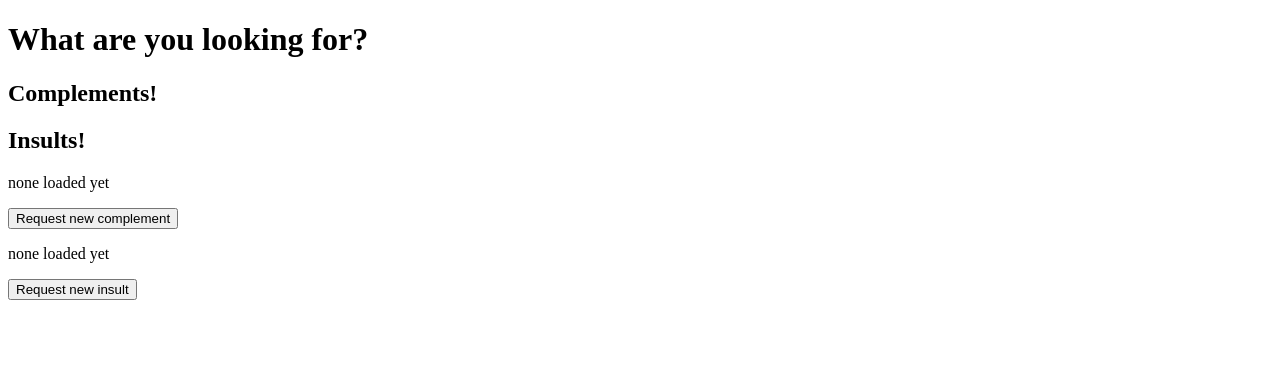
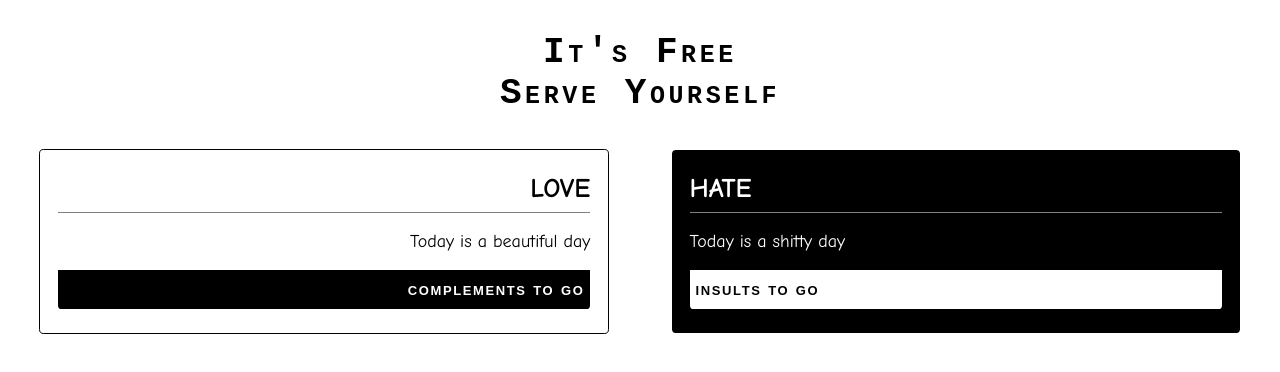
Before and after one commit to famlo95/complements-insults, a website: page index.html in a window 1280 px wide. Drawn offline with Linux system fonts and the light colour scheme; a web font is replaced by a local one.

Commit message:
sadded styles and changed some html, scripts are working correctly

```diff
--- a/index.html
+++ b/index.html
@@ -4,27 +4,27 @@
     <meta charset="UTF-8">
     <meta http-equiv="X-UA-Compatible" content="IE=edge">
     <meta name="viewport" content="width=device-width, initial-scale=1.0">
-    <link rel="stylesheet" href="style.css">
-    <title>Complements vs Insults</title>
+    <link rel="stylesheet" href="./public/style.css">
+    <title>Loving Hate</title>
 </head>
 <body>
-    <header class="row">
-        <h1>What are you looking for?</h1>
-        <div class="row">
-            <h2>Complements!</h2>
-            <h2>Insults!</h2>
-        </div>
+    <header class="container">
+        <h1>It's Free <br> Serve Yourself</h1>
     </header>
 
-    <main class="row">
-        <div class="complements-container">
-            <p class="complement">none loaded yet</p>
-            <button class="request-complement">Request new complement</button>
+    <main class="container">
+        <div class="love-container">
+            <h2>LOVE</h2>
+            <span></span>
+            <p class="complement">Today is a beautiful day</p>
+            <button class="request-complement btn">complements to go</button>
         </div>
 
-        <div class="insults-container">
-            <p class="insult">none loaded yet</p>
-            <button class="request-insult">Request new insult</button>
+        <div class="hate-container">
+            <h2>HATE</h2>
+            <span></span>
+            <p class="insult">Today is a shitty day</p>
+            <button class="request-insult btn">insults to go</button>
         </div>
     </main>
 
--- a/package.json
+++ b/package.json
@@ -1,6 +1,7 @@
 {
   "dependencies": {
-    "express": "^4.17.1"
+    "express": "^4.17.1",
+    "parcel": "^2.0.0-beta.2"
   },
   "scripts": {
     "start": "node server.js"
--- a/public/style.css
+++ b/public/style.css
@@ -0,0 +1,136 @@
+@import url('https://fonts.googleapis.com/css2?family=Comic+Neue:ital,wght@0,300;0,400;0,700;1,300&family=Delius&display=swap');
+
+:root {
+    --hate-color: black;
+    --love-color: white;
+    --container-padding: 0 1em 1.35em;
+    --outline-container: 0.1em solid;
+    --border-radius: 0.2em;
+}
+
+* {
+    box-sizing: border-box;
+}
+
+body {
+    background-color: var(--love-color);
+    font-size: 18px;
+    font-family: 'Comic Neue', 'Times New Roman', Times, serif;
+}
+
+button {
+    border-radius: 0;
+    background-color: transparent;
+    border: none;
+    outline: none;
+    cursor: pointer;
+    text-align: unset;
+}
+
+h1 {
+    text-align: center;
+    font-variant: small-caps;
+    margin-bottom: 1em;
+    letter-spacing: 0.1em;
+    font-family: 'Delius', 'Courier New', Courier, monospace;
+}
+
+h2 {
+    margin-bottom: 0.3em;
+}
+
+span {
+    height: 0.05em;
+    /* width: 1em; */
+    background-color: grey;
+}
+
+.container {
+    display: flex;
+    justify-content: space-around;
+    flex-flow: row wrap;
+    width: 100%;
+    padding: 0;
+    margin: 0;
+}
+
+.love-container {
+    display: flex;
+    flex-direction: column;
+    text-align: right;
+    background-color: var(--love-color);
+    padding: var(--container-padding);
+    width: 45%;
+    margin: auto;
+    border-radius: var(--border-radius);
+    outline: var(--outline-container) var(--hate-color);
+}
+
+.hate-container {
+    display: flex;
+    flex-direction: column;
+    text-align: left;
+    background-color: var(--hate-color);
+    padding: var(--container-padding);
+    width: 45%;
+    margin: auto;
+    color: var(--love-color);
+    border-radius: var(--border-radius);
+    outline: var(--outline-container) var(--love-color);
+}
+
+@media all and (max-width:800px) {
+    h1 {
+        margin: auto;
+    }
+
+    .container {
+        flex-direction: column;
+        padding: 0 4%;
+    }
+
+    .love-container, .hate-container {
+        width: 100%;
+        margin: 4% 0;
+    }
+}
+
+.btn {
+    background-color: var(--hate-color);
+    font-weight: bold;
+    font-variant: small-caps;
+    font-size: 1em;
+    height: 2.2em;
+    border-bottom-right-radius: var(--border-radius);
+    border-bottom-left-radius: var(--border-radius);
+    letter-spacing: 0.09em;
+}
+
+.request-complement {
+    color: var(--love-color);
+}
+
+.request-insult {
+    background-color: var(--love-color);
+}
+
+.request-complement:hover {
+    background-color: var(--love-color);
+    color: var(--hate-color);
+    outline: 1px solid var(--hate-color);
+}
+
+.request-complement:active {
+    background-color: rgb(219, 219, 219);
+}
+
+.request-insult:hover {
+    background-color: var(--hate-color);
+    color: var(--love-color);
+    outline: 1px solid var(--love-color);
+}
+
+.request-insult:active {
+    background-color: rgb(219, 219, 219);
+    color: var(--hate-color);
+}
```
Also changed, not shown: public/animation.js (added, +25 -0 lines), 2 other files.
